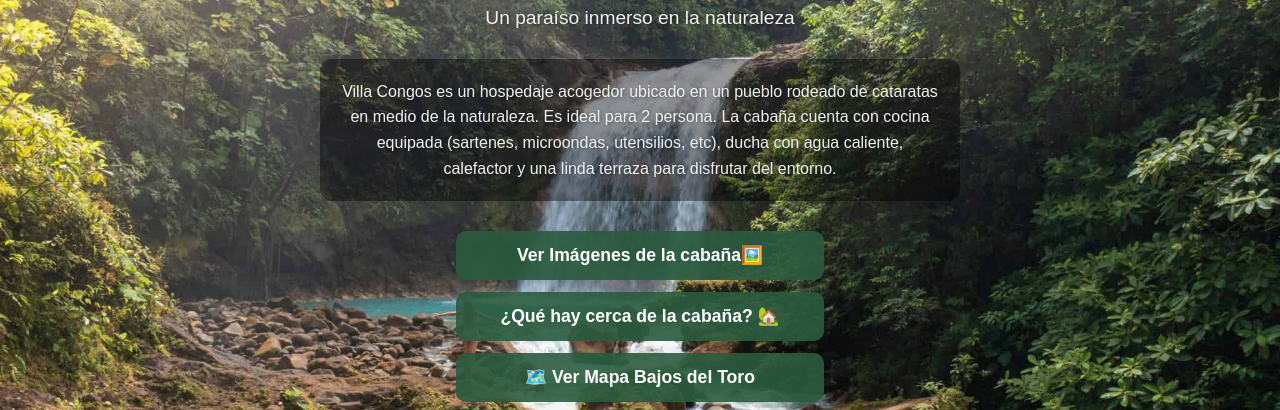
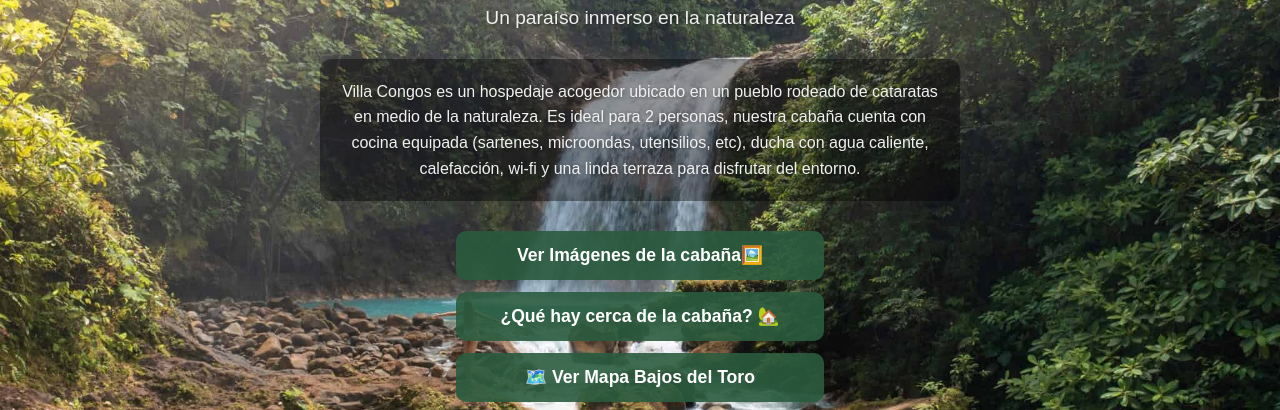
Before and after one commit to KrissCR/villacongos, a plain HTML site: page index.html in a window 1280 px wide. Shown: the part 123-533 px from the top of the page. Drawn offline with Linux system fonts and the light colour scheme.

Commit message:
Update index.html

```diff
--- a/index.html
+++ b/index.html
@@ -99,7 +99,7 @@
   <div class="subheading">Un paraíso inmerso en la naturaleza</div>
 
   <div class="description">
-    Villa Congos es un hospedaje acogedor ubicado en un pueblo rodeado de cataratas en medio de la naturaleza. Es ideal para 2 persona. La cabaña cuenta con cocina equipada (sartenes, microondas, utensilios, etc), ducha con agua caliente, calefactor y una linda terraza para disfrutar del entorno.
+    Villa Congos es un hospedaje acogedor ubicado en un pueblo rodeado de cataratas en medio de la naturaleza. Es ideal para 2 personas, nuestra cabaña cuenta con cocina equipada (sartenes, microondas, utensilios, etc), ducha con agua caliente, calefacción, wi-fi y una linda terraza para disfrutar del entorno.
   </div>
 
   <!-- Botones grandes, manteniendo los que quieres -->
```
